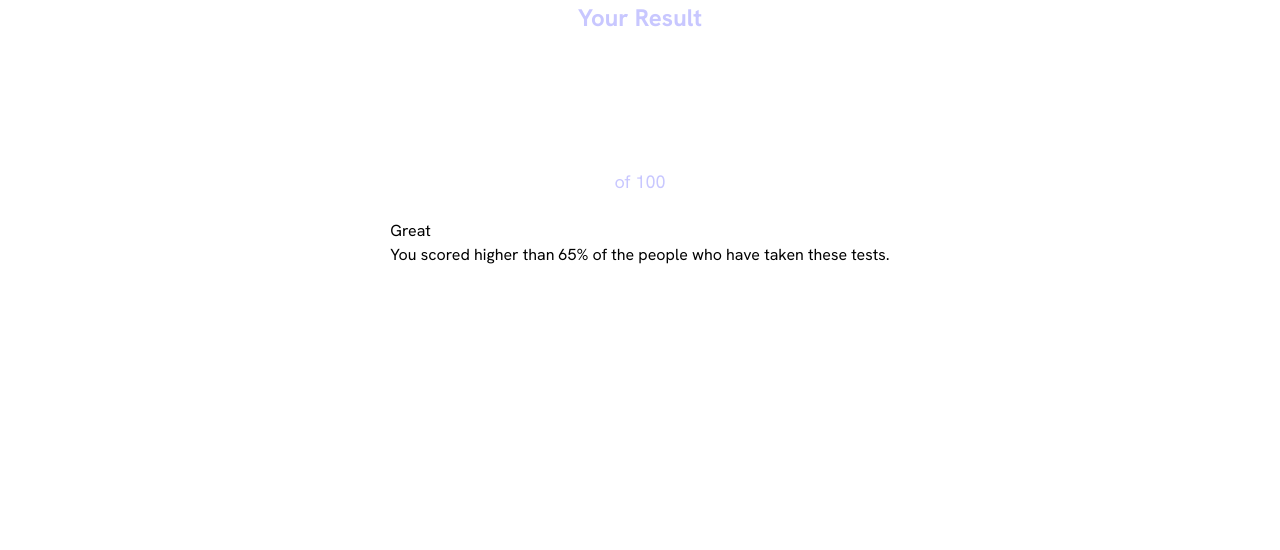
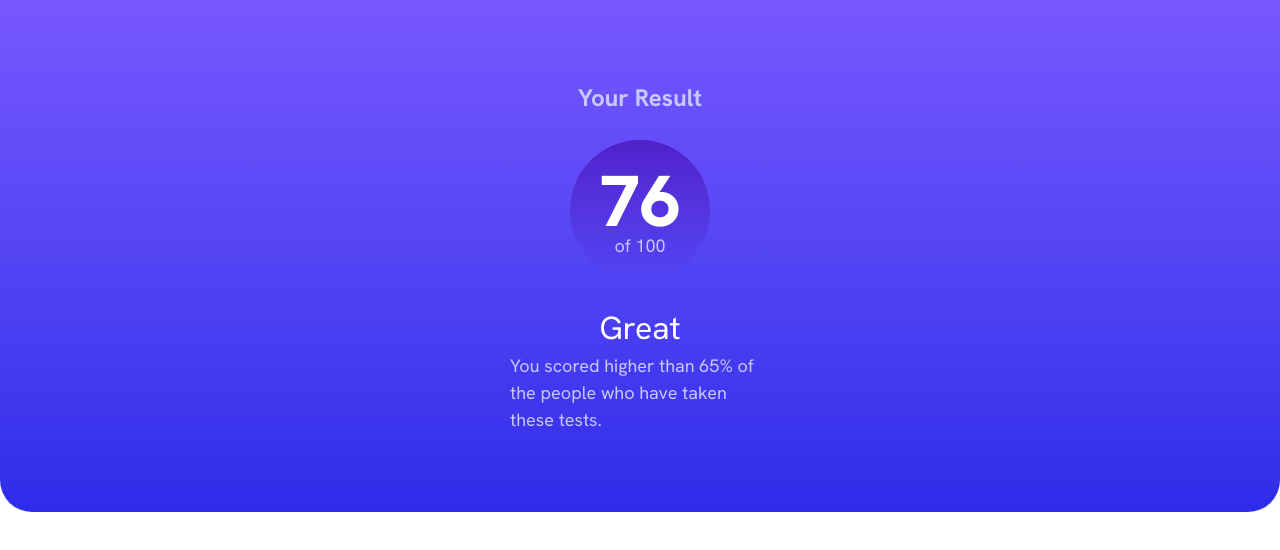
Before and after one commit to rf1303/Result-Summary-Component, a React (Vite) app: page / in a window 1280 px wide. Shown: the top 550 px of the page. Built offline with nearby package versions, Linux system fonts and the light colour scheme.

Commit message:
your result

```diff
--- a/src/YourResult.jsx
+++ b/src/YourResult.jsx
@@ -7,17 +7,19 @@ export function YourResult() {
         ? 0
         : Math.round((jsonData.reduce((previous, current) => previous + current.score, 0)) / jsonData.length);
     return (
-        <div className='grid items-center justify-items-center gap-6'>
-            <h1 className='text-preset-4 text-navy-200 font-bold md:text-preset-3'>Your Result</h1>
-            <div className='grid items-center justify-items-center'>
-                <p className='text-preset-2 text-white font-extrabold md:text-preset-1'>{average}</p>
-                <p className='text-base text-navy-200 md:text-preset-4'>of 100</p>
+        <div className="w-full h-clampResult-h grid items-center justify-items-center bg-linear-180 from-gradient-02  to-gradient-22 rounded-b-4xl">
+            <div className='w-65 grid items-center justify-items-center gap-6'>
+                <h1 className='text-preset-4 text-navy-200 font-bold md:text-preset-3'>Your Result</h1>
+                <div className='w-35 h-35 flex flex-col items-center justify-center rounded-full bg-linear-0 from-Persian-blue to-Violet-blue'>
+                    <p className='text-preset-2 text-white font-extrabold tracking-normal leading-none md:text-preset-1'>{average}</p>
+                    <p className='text-base text-navy-200 leading-none md:text-preset-4'>of 100</p>
+                </div>
+                <div className='grid items-center justify-items-center'>
+                    <p className='text-preset-3 text-white md:text-preset-5'>Great</p>
+                    <p className='text-base text-navy-200 md:text-preset-4'>You scored higher than 65% of the people who have taken these tests.</p>
+                </div>
+
             </div>
-            <div className=''>
-                <p className=''>Great</p>
-                <p className=''>You scored higher than 65% of the people who have taken these tests.</p>
-            </div>
-
         </div>
     );
 }
--- a/src/index.css
+++ b/src/index.css
@@ -41,8 +41,10 @@
     --text-preset-2: 3.5rem;
     --text-preset-3: 1.5rem;
     --text-preset-4: 1.125rem;
+    --text-preset-5: 2rem;
 
     --font-hankenGrotest: 'hankenGrotest', sans serif;
+    --spacing-clampResult-h: clamp(22.25rem, 12.9228rem + 39.7959vw, 32rem);
 }
 
 @font-face {
```
